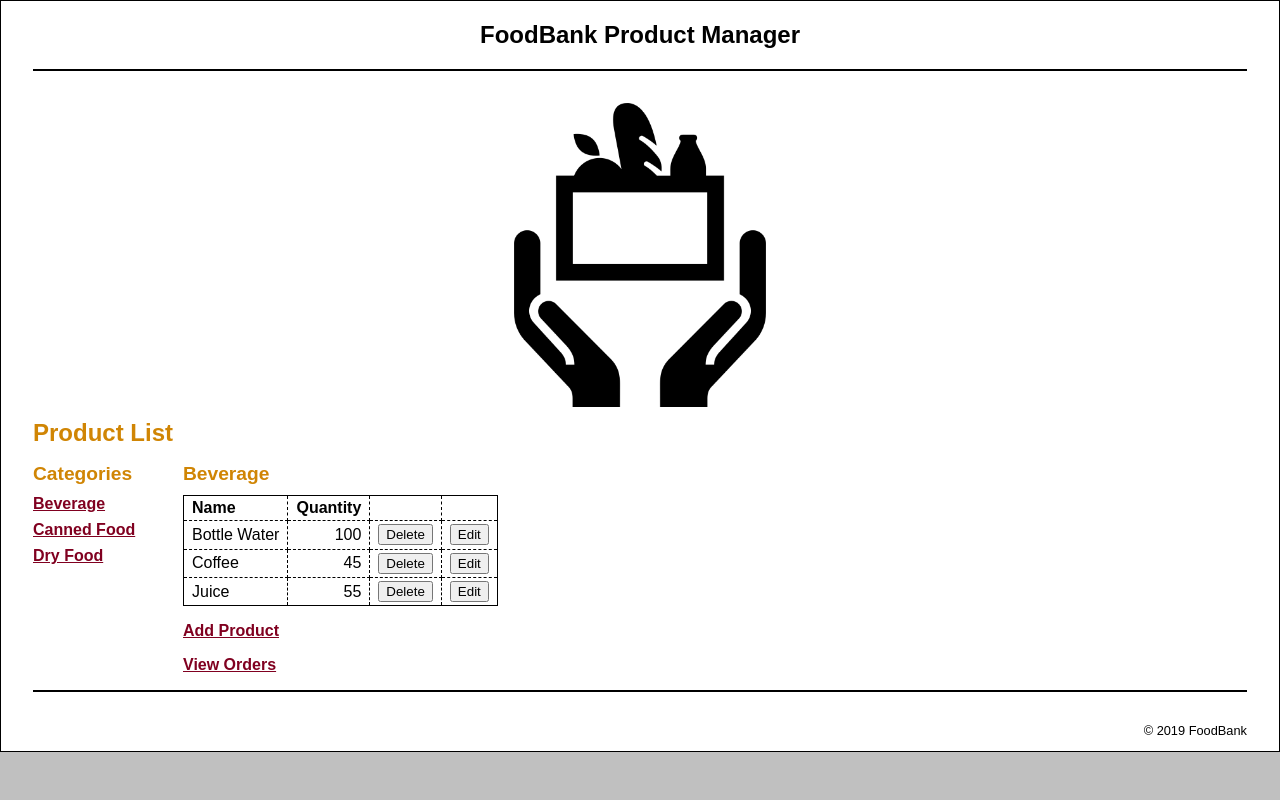
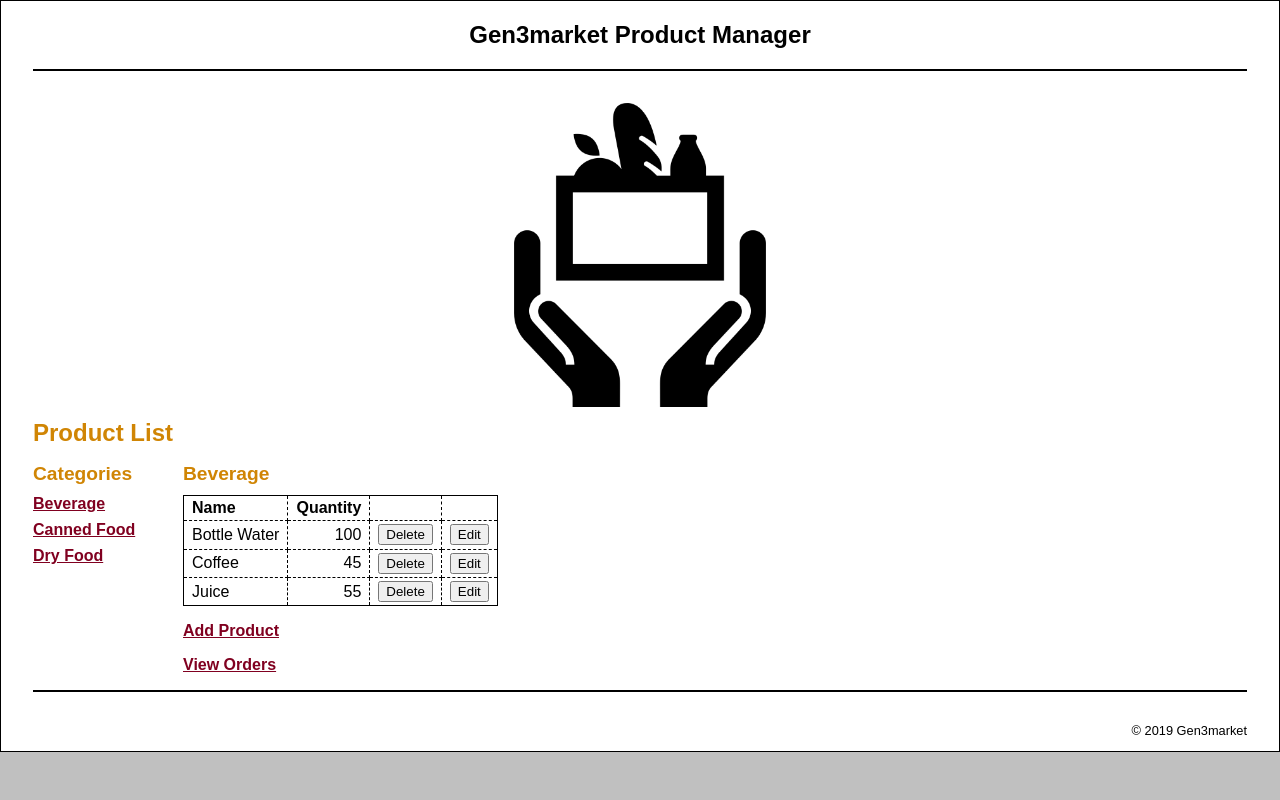
Before and after one commit to webstoreUMUC/webstoreproject, a PHP site: page /gen3marketAdmin/edit_product_form.php in a window 1280 px wide. Run offline with PHP 8.4, Linux system fonts and the light colour scheme; data comes from the database, SQL or seed files in the repository.

Commit message:
Updating titles to reflect Gen3market

```diff
--- a/gen3marketAdmin/add_product_form.php
+++ b/gen3marketAdmin/add_product_form.php
@@ -25,13 +25,13 @@ $statement->closeCursor();
 
 <!-- the head section -->
 <head>
-    <title>FoodBank</title>
+    <title>Gen3market</title>
     <link rel="stylesheet" type="text/css" href="../styles/main.css">
 </head>
 
 <!-- the body section -->
 <body>
-<header><h1>FoodBank Manager</h1></header>
+<header><h1>Gen3market Manager</h1></header>
 <div id="logo">
     <img id="fb" src="../images/foodbank.png">
 </div>
@@ -75,7 +75,7 @@ $statement->closeCursor();
 </main>
 
 <footer>
-    <p>&copy; <?php echo date("Y"); ?> FoodBank</p>
+    <p>&copy; <?php echo date("Y"); ?> Gen3market</p>
 </footer>
 </body>
 </html>
--- a/gen3marketAdmin/edit_product_form.php
+++ b/gen3marketAdmin/edit_product_form.php
@@ -25,7 +25,7 @@ if ($product_id != false) {
 
 <!-- the head section -->
 <head>
-    <title>FoodBank</title>
+    <title>Gen3market</title>
         <link rel="stylesheet" type="text/css" href="../styles/main.css">
 </head>
 
@@ -35,7 +35,7 @@ if ($product_id != false) {
     <img id="fb" src="../images/foodbank.png">
 </div>
 
-<header><h1>FoodBank Product Manager</h1></header>
+<header><h1>Gen3market Product Manager</h1></header>
 
 <main>
     <h1>Edit Product</h1>
@@ -70,7 +70,7 @@ if ($product_id != false) {
 </main>
 
 <footer>
-    <br><p>&copy; <?php echo date("Y"); ?> FoodBank </p>
+    <br><p>&copy; <?php echo date("Y"); ?> Gen3market </p>
 </footer>
 </body>
 </html>
--- a/gen3marketAdmin/error.php
+++ b/gen3marketAdmin/error.php
@@ -3,13 +3,13 @@
 
 <!-- the head section -->
 <head>
-    <title>FoodBank</title>
+    <title>Gen3market</title>
     <link rel="stylesheet" type="text/css" href="../styles/main.css" />
 </head>
 
 <!-- the body section -->
 <body>
-<header><h1>FoodBank</h1></header>
+<header><h1>Gen3market</h1></header>
 
 <main>
     <h2 class="top">Error</h2>
@@ -17,7 +17,7 @@
 </main>
 
 <footer>
-    <p>&copy; <?php echo date("Y"); ?> Foodbank</p>
+    <p>&copy; <?php echo date("Y"); ?> Gen3market</p>
 </footer>
 </body>
 </html>
--- a/gen3marketAdmin/index.php
+++ b/gen3marketAdmin/index.php
@@ -51,13 +51,13 @@ $statement3->closeCursor();
 
 <!-- the head section -->
 <head>
-    <title>FoodBank</title>
+    <title>Gen3market</title>
     <link rel="stylesheet" type="text/css" href="../styles/main.css" />
 </head>
 
 <!-- the body section -->
 <body>
-<header><h1>FoodBank Product Manager</h1></header>
+<header><h1>Gen3market Product Manager</h1></header>
 <div id="logo">
     <img id="fb" src="../images/foodbank.png">
 </div>
@@ -130,7 +130,7 @@ $statement3->closeCursor();
     </section>
 </main>
 <footer>
-    <br><p>&copy; <?php echo date("Y"); ?> FoodBank</p>
+    <br><p>&copy; <?php echo date("Y"); ?> Gen3market</p>
 </footer>
 </body>
 </html>
--- a/gen3marketAdmin/view_orders.php
+++ b/gen3marketAdmin/view_orders.php
@@ -41,7 +41,7 @@ $orders->execute();
 </head>
 <body>
 <main>
-    <header><h1>FoodBank</h1></header>
+    <header><h1>Gen3market</h1></header>
     <div id="logo">
         <img id="fb" src="../images/foodbank.png">
     </div>
@@ -59,7 +59,7 @@ $orders->execute();
 <section><p><a href="index.php">Back</a></p>
 </section>
     <footer>
-        <br><p>&copy; <?php echo date("Y"); ?> FoodBank</p>
+        <br><p>&copy; <?php echo date("Y"); ?> Gen3market</p>
     </footer>
 </body>
 </html>
--- a/gen3marketCustomer/success.php
+++ b/gen3marketCustomer/success.php
@@ -21,7 +21,7 @@
         <img id="fb" src="../images/foodbank.png">
     </div>
     <h1>Success</h1>
-<p>Thank you for using FoodBank. Your order is being processed.</p>
+<p>Thank you for using gen3market. Your order is being processed.</p>
 </main>
 <footer>
     <br><p>&copy; <?php echo date("Y"); ?>Gen3Market</p>
```
